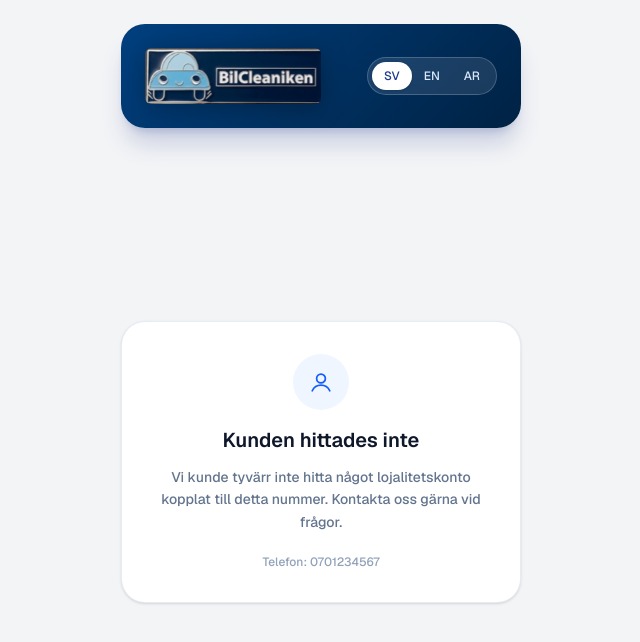
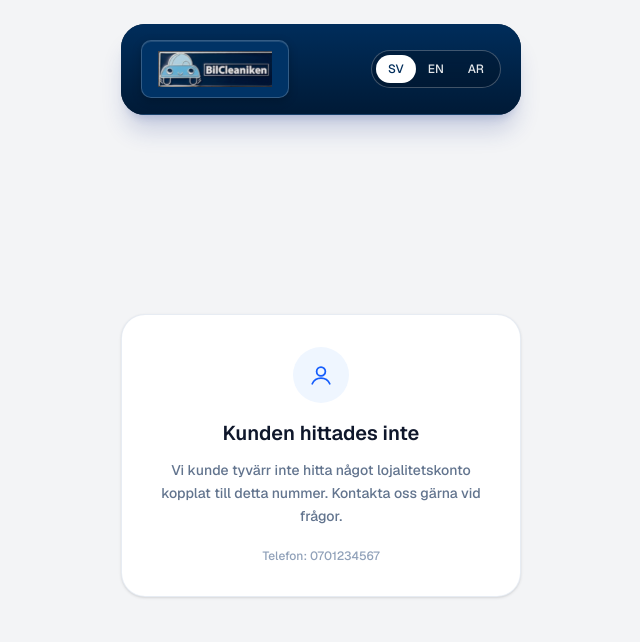
Before and after one commit to abudi-art/my-saas-project, a Next.js app: page /loyalty/0701234567 in a window 1280 px wide. Shown: the top 642 px of the page, without its empty margins (319-959 px from the left). Built offline with nearby package versions, Linux system fonts and the light colour scheme; no server answers; the database is empty.

Commit message:
Improve loyalty header contrast with unified dark top bar.
Add navy logo badge container (#003366) and #002D5B header strip with
language switcher, plus clearer white typography in the hero body.

```diff
--- a/app/globals.css
+++ b/app/globals.css
@@ -48,8 +48,11 @@ body {
 .loyalty-page {
   --stamp-filled: #334155;
   --stamp-reward: #10b981;
-  --loyalty-header-from: #004080;
-  --loyalty-header-to: #002244;
+  --loyalty-bar: #002d5b;
+  --loyalty-bar-deep: #001a36;
+  --loyalty-badge: #003366;
+  --loyalty-header-from: #003d73;
+  --loyalty-header-to: #002d5b;
   min-height: 100vh;
   background-color: #f3f4f6;
 }
@@ -66,28 +69,55 @@ body {
 }
 
 .loyalty-hero-card {
+  background: var(--loyalty-bar-deep);
+}
+
+.loyalty-top-bar {
+  display: flex;
+  align-items: center;
+  justify-content: space-between;
+  gap: 1rem;
+  padding: 1rem 1.25rem;
   background: linear-gradient(
-    135deg,
+    180deg,
+    var(--loyalty-bar) 0%,
+    var(--loyalty-bar-deep) 100%
+  );
+  border-bottom: 1px solid rgb(255 255 255 / 0.1);
+}
+
+.loyalty-logo-badge-wrap {
+  display: inline-flex;
+  align-items: center;
+  justify-content: center;
+  min-height: 3rem;
+  padding: 0.625rem 1rem;
+  background-color: var(--loyalty-badge);
+  border: 1px solid rgb(255 255 255 / 0.2);
+  border-radius: 0.625rem;
+  box-shadow:
+    inset 0 1px 0 rgb(255 255 255 / 0.12),
+    0 3px 10px rgb(0 0 0 / 0.22);
+}
+
+.loyalty-logo-official {
+  display: block;
+  width: auto;
+  max-width: min(100%, 9.75rem);
+  height: 2.25rem;
+  object-fit: contain;
+}
+
+.loyalty-hero-body {
+  background: linear-gradient(
+    165deg,
     var(--loyalty-header-from) 0%,
     var(--loyalty-header-to) 100%
   );
 }
 
-.loyalty-logo-container {
-  display: flex;
-  align-items: center;
-  justify-content: space-between;
-  gap: 1rem;
-  background: transparent;
-}
-
-.loyalty-logo-official {
-  display: block;
-  max-width: min(100%, 11rem);
-  height: auto;
-  object-fit: contain;
-  border-radius: 6px;
-  filter: drop-shadow(0 4px 12px rgb(0 0 0 / 0.28));
+[dir="rtl"] .loyalty-top-bar {
+  flex-direction: row-reverse;
 }
 
 .loyalty-qr-card {
--- a/app/loyalty/[phone]/loyalty-view.tsx
+++ b/app/loyalty/[phone]/loyalty-view.tsx
@@ -41,7 +41,7 @@ function LanguageSwitcher({
 }) {
   return (
     <div
-      className="flex shrink-0 rounded-full border border-white/20 bg-white/10 p-1 backdrop-blur-sm"
+      className="flex shrink-0 rounded-full border border-white/25 bg-black/20 p-1 backdrop-blur-sm"
       role="group"
       aria-label="Language"
     >
@@ -52,8 +52,8 @@ function LanguageSwitcher({
           onClick={() => onChange(code)}
           className={`rounded-full px-2.5 py-1 text-xs font-medium transition sm:px-3 sm:py-1.5 ${
             locale === code
-              ? "bg-white text-blue-900 shadow-sm"
-              : "text-blue-100 hover:bg-white/10 hover:text-white"
+              ? "bg-white text-[#002d5b] shadow-sm"
+              : "text-white/90 hover:bg-white/10 hover:text-white"
           }`}
           aria-pressed={locale === code}
         >
@@ -74,15 +74,17 @@ function HeroHeaderRow({
   copy: ReturnType<typeof getLoyaltyCopy>;
 }) {
   return (
-    <header className="loyalty-logo-container">
+    <header className="loyalty-top-bar">
+      <div className="loyalty-logo-badge-wrap">
         <Image
           src={BILCLEANIKEN_BADGE_URL}
           alt={copy.brandName}
           width={176}
           height={52}
-        className="loyalty-logo-official h-10 w-auto shrink-0 sm:h-11"
+          className="loyalty-logo-official"
           priority
         />
+      </div>
       <LanguageSwitcher locale={locale} onChange={onLocaleChange} />
     </header>
   );
@@ -223,7 +225,7 @@ export function LoyaltyView({ phone, customer, configError, appUrl }: LoyaltyVie
       <main className="mx-auto flex min-h-screen max-w-md flex-col px-4 py-6 sm:px-6">
         {notFound ? (
           <>
-            <article className="loyalty-hero-card rounded-3xl p-6 shadow-xl shadow-blue-900/20 sm:p-6">
+            <article className="loyalty-hero-card overflow-hidden rounded-3xl shadow-xl shadow-blue-900/20">
               <HeroHeaderRow
                 locale={locale}
                 onLocaleChange={setLocale}
@@ -263,15 +265,16 @@ export function LoyaltyView({ phone, customer, configError, appUrl }: LoyaltyVie
           </>
         ) : (
           <section className="flex flex-1 flex-col gap-4 pb-8">
-            <article className="loyalty-hero-card overflow-hidden rounded-3xl p-6 text-white shadow-xl shadow-blue-900/20 sm:p-6">
+            <article className="loyalty-hero-card overflow-hidden rounded-3xl shadow-xl shadow-blue-900/20">
               <HeroHeaderRow
                 locale={locale}
                 onLocaleChange={setLocale}
                 copy={copy}
               />
 
-              <div className="mt-6 flex items-center justify-between gap-3 border-t border-white/10 pt-6">
-                <p className="text-xs font-medium uppercase tracking-[0.2em] text-blue-200/90">
+              <div className="loyalty-hero-body p-6 text-white sm:p-6">
+                <div className="flex items-center justify-between gap-3">
+                  <p className="text-xs font-medium uppercase tracking-[0.2em] text-blue-100/95">
                     {copy.tagline}
                   </p>
                 {liveConnected && (
@@ -285,10 +288,10 @@ export function LoyaltyView({ phone, customer, configError, appUrl }: LoyaltyVie
                 )}
                 </div>
 
-              <h1 className="mt-4 text-2xl font-semibold leading-tight tracking-tight sm:text-[1.65rem]">
+                <h1 className="mt-4 text-2xl font-semibold leading-tight tracking-tight text-white sm:text-[1.65rem]">
                   {formatGreeting(copy, customerName)}
                 </h1>
-              <p className="mt-2 text-sm font-medium text-blue-100/90">
+                <p className="mt-2 text-sm font-medium text-blue-50/95">
                 {cardComplete
                   ? copy.rewardUnlocked
                   : `${stampsOnCard}/${CARD_TARGET_POINTS} — ${copy.collectStamps}`}
@@ -296,26 +299,29 @@ export function LoyaltyView({ phone, customer, configError, appUrl }: LoyaltyVie
 
                 <div className="mt-6 flex flex-wrap items-end justify-between gap-x-6 gap-y-4 border-t border-white/10 pt-5">
                   <div>
-                  <p className="text-[10px] font-medium uppercase tracking-wider text-blue-200/80">
+                    <p className="text-[10px] font-medium uppercase tracking-wider text-blue-100/90">
                       {copy.totalPoints}
                     </p>
-                  <p className="text-4xl font-semibold tabular-nums tracking-tight">
+                    <p className="text-4xl font-semibold tabular-nums tracking-tight text-white">
                       {points}
                     </p>
                   </div>
                   <div className="text-end">
-                  <p className="text-[10px] font-medium uppercase tracking-wider text-blue-200/80">
+                    <p className="text-[10px] font-medium uppercase tracking-wider text-blue-100/90">
                       {copy.stampsLabel}
                     </p>
-                  <p className="text-2xl font-semibold tabular-nums tracking-tight">
+                    <p className="text-2xl font-semibold tabular-nums tracking-tight text-white">
                       {stampsOnCard}/{CARD_TARGET_POINTS}
                     </p>
                   </div>
                   <div className="w-full text-end sm:w-auto">
-                  <p className="text-[10px] font-medium uppercase tracking-wider text-blue-200/80">
+                    <p className="text-[10px] font-medium uppercase tracking-wider text-blue-100/90">
                       {copy.phoneLabel}
                     </p>
-                  <p className="font-mono text-sm font-medium">{canonicalPhone}</p>
+                    <p className="font-mono text-sm font-medium text-white/95">
+                      {canonicalPhone}
+                    </p>
+                  </div>
                 </div>
               </div>
             </article>
```
Lines whose indentation alone changed are shown as unchanged.
